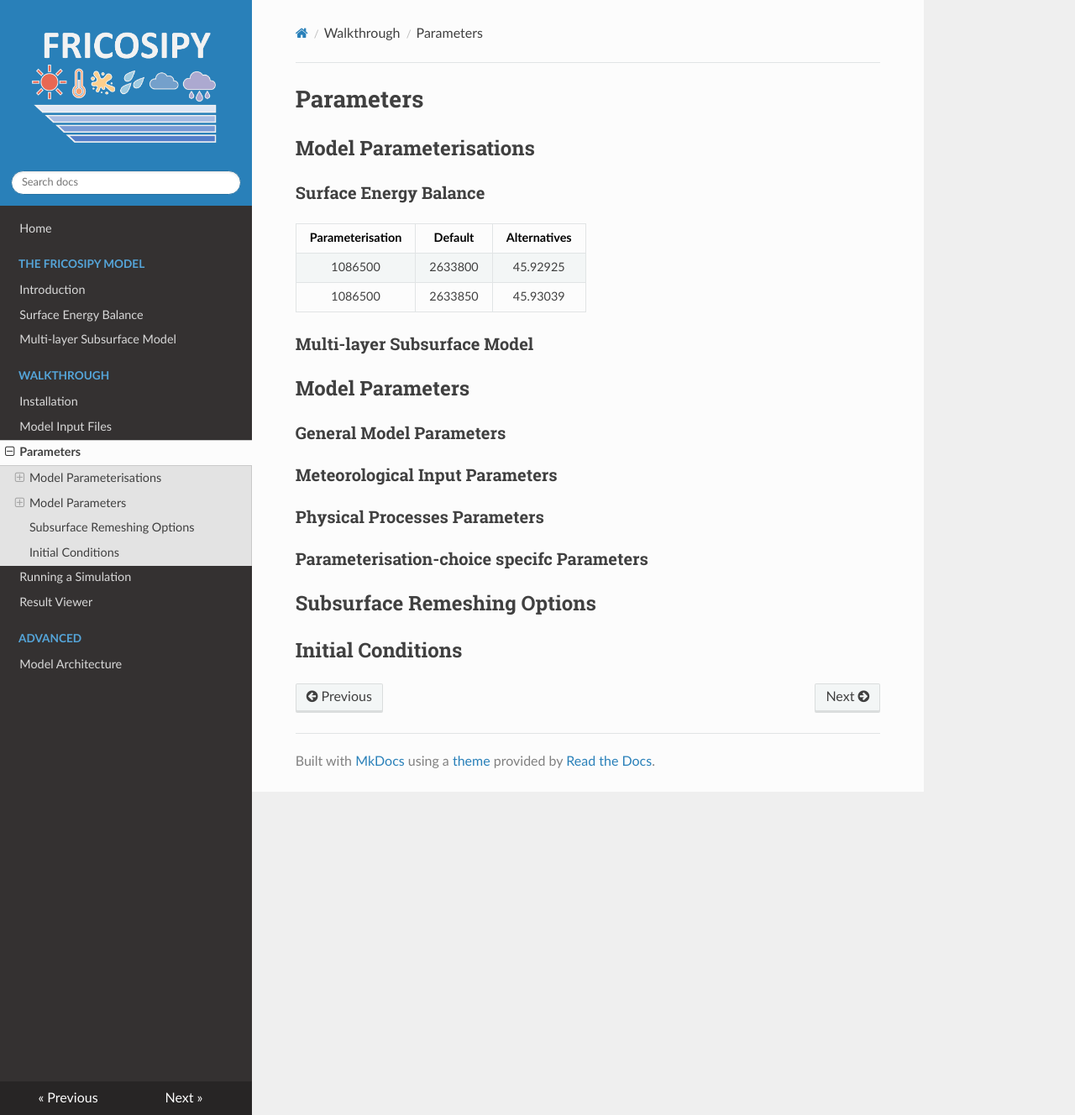
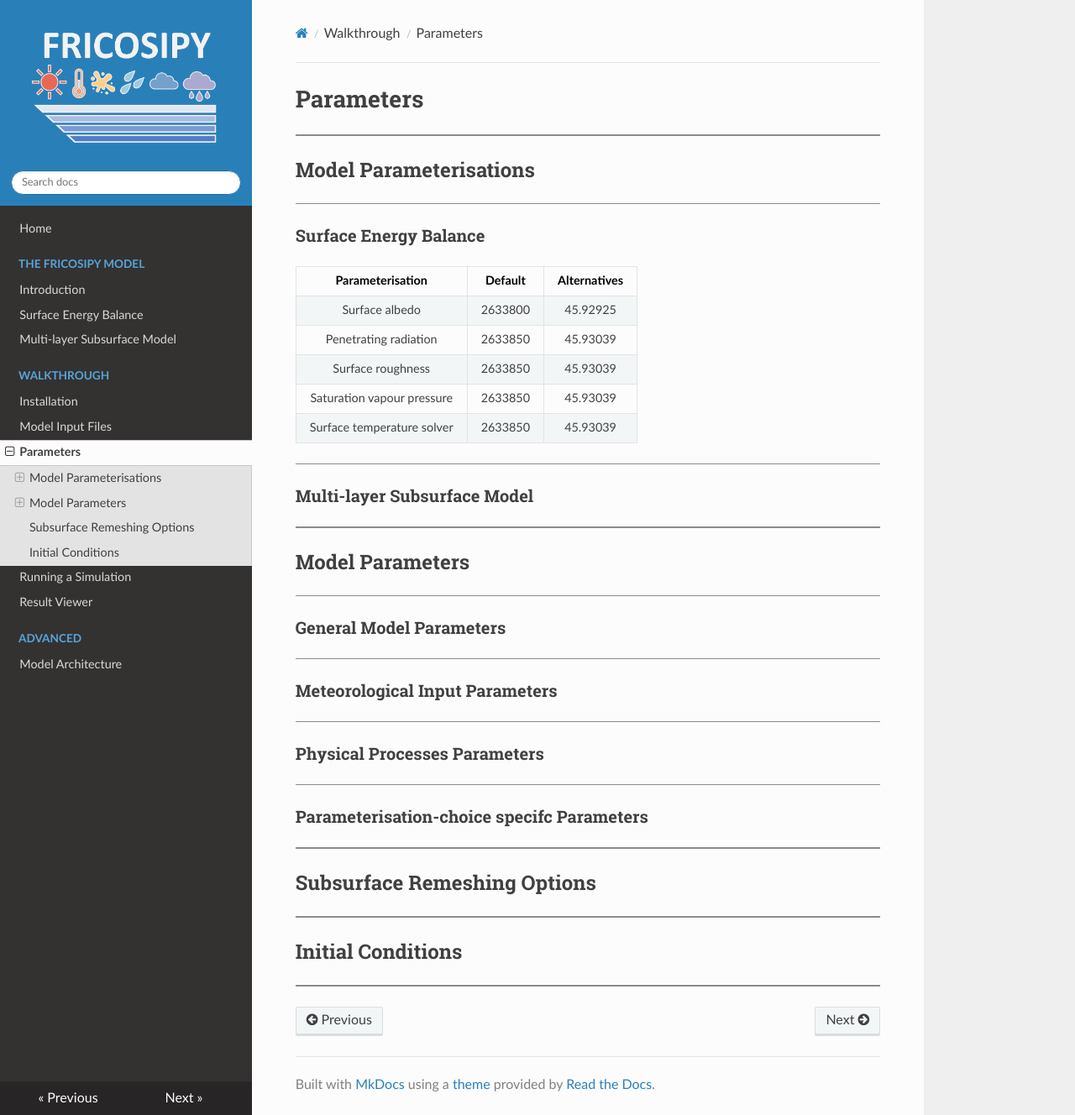
Before and after one commit to MarcusGastaldello/FRICOSIPY, an MkDocs documentation site: the page built from docs/parameters.md, in a window 1280 px wide and 1328 px high. Shown: the whole window at 84% size. Built offline with MkDocs 1.6.1, drawn with Linux system fonts in a browser that asks for light colours.

Commit message:
Update parameters.md

```diff
--- a/docs/parameters.md
+++ b/docs/parameters.md
@@ -5,27 +5,52 @@ og_description: A brief guide to optimum parameter selection for a FRICOSIPY sim
 
 # Parameters
 
+<hr style="height:2px; background-color:#8b8b8b; border:none;" />
+
 ## Model Parameterisations
+
+
+<hr style="height:1px; background-color:#8b8b8b; border:none;" />
 
 ### Surface Energy Balance
 
 | Parameterisation | Default | Alternatives |
 |:---:|:---:|:---:|
-| 1086500 | 2633800 | 45.92925 |
-| 1086500 | 2633850 | 45.93039 |
+| Surface albedo | 2633800 | 45.92925 |
+| Penetrating radiation | 2633850 | 45.93039 |
+| Surface roughness | 2633850 | 45.93039 |
+| Saturation vapour pressure | 2633850 | 45.93039 |
+| Surface temperature solver | 2633850 | 45.93039 |
+
+<hr style="height:1px; background-color:#8b8b8b; border:none;" />
 
 ### Multi-layer Subsurface Model
 
+<hr style="height:2px; background-color:#8b8b8b; border:none;" />
+
 ## Model Parameters
+<hr style="height:1px; background-color:#8b8b8b; border:none;" />
 
 ### General Model Parameters
 
+<hr style="height:1px; background-color:#8b8b8b; border:none;" />
+
 ### Meteorological Input Parameters
+
+<hr style="height:1px; background-color:#8b8b8b; border:none;" />
 
 ### Physical Processes Parameters
 
+<hr style="height:1px; background-color:#8b8b8b; border:none;" />
+
 ### Parameterisation-choice specifc Parameters
+
+<hr style="height:2px; background-color:#8b8b8b; border:none;" />
 
 ## Subsurface Remeshing Options
 
+<hr style="height:2px; background-color:#8b8b8b; border:none;" />
+
 ## Initial Conditions
+
+<hr style="height:2px; background-color:#8b8b8b; border:none;" />
```
